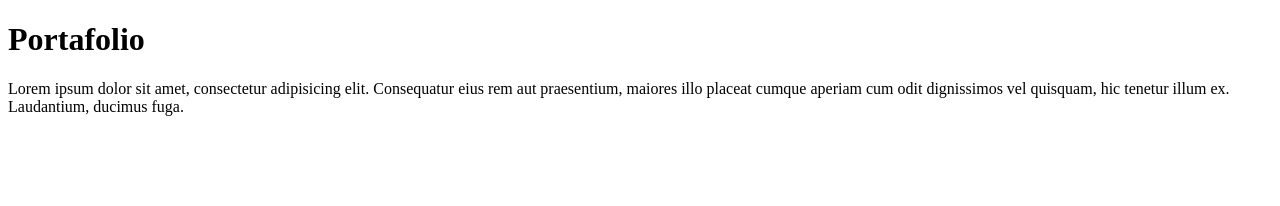
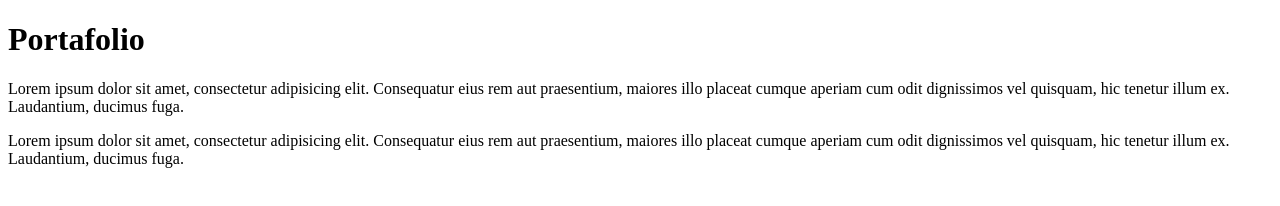
Before and after one commit to Malejand/mi_portafolio, a plain HTML site: page index.html in a window 1280 px wide. Drawn offline with Linux system fonts and the light colour scheme.

Commit message:
este es un commit en la segunda rama

```diff
--- a/index.html
+++ b/index.html
@@ -12,6 +12,8 @@
     <h1>Portafolio</h1>
     <p>Lorem ipsum dolor sit amet, consectetur adipisicing elit. Consequatur eius rem aut praesentium, maiores illo
         placeat cumque aperiam cum odit dignissimos vel quisquam, hic tenetur illum ex. Laudantium, ducimus fuga.</p>
+    <p>Lorem ipsum dolor sit amet, consectetur adipisicing elit. Consequatur eius rem aut praesentium, maiores illo
+    placeat cumque aperiam cum odit dignissimos vel quisquam, hic tenetur illum ex. Laudantium, ducimus fuga.</p>
 </body>
 
 </html>
```
